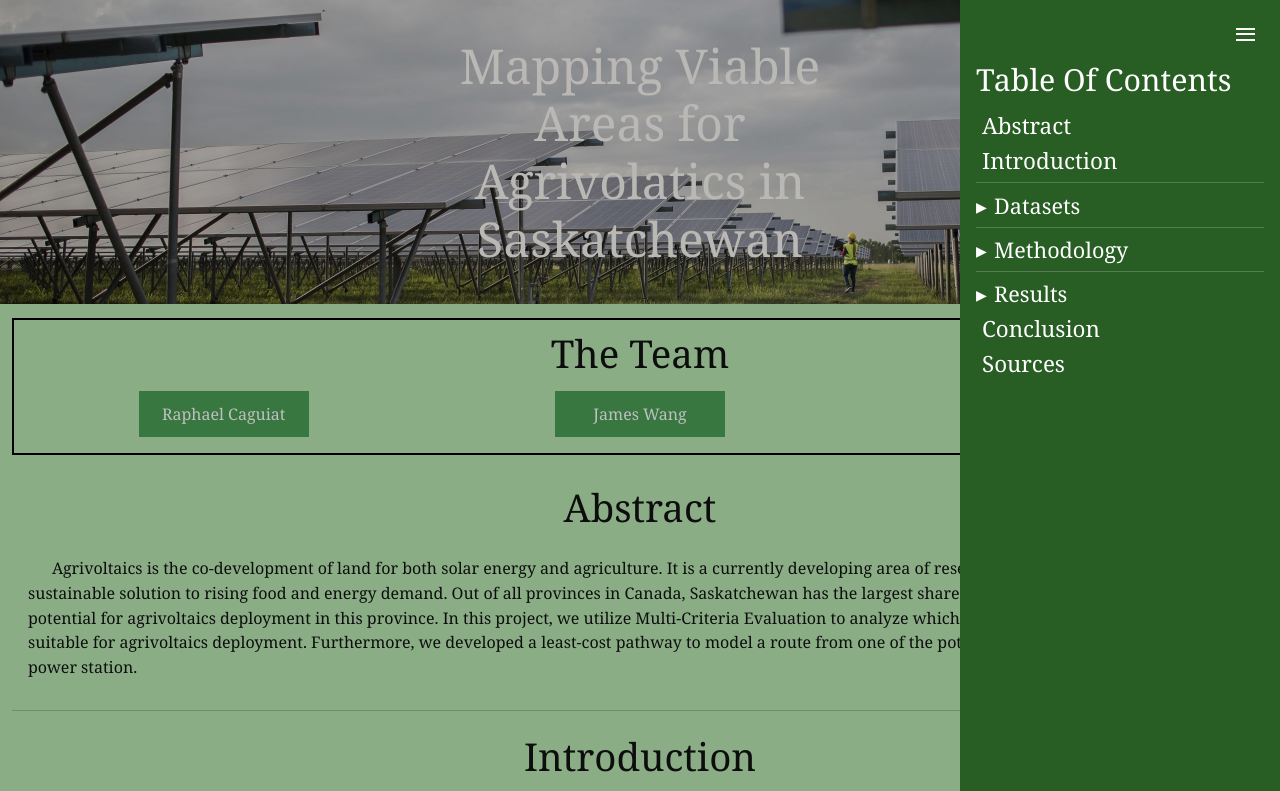
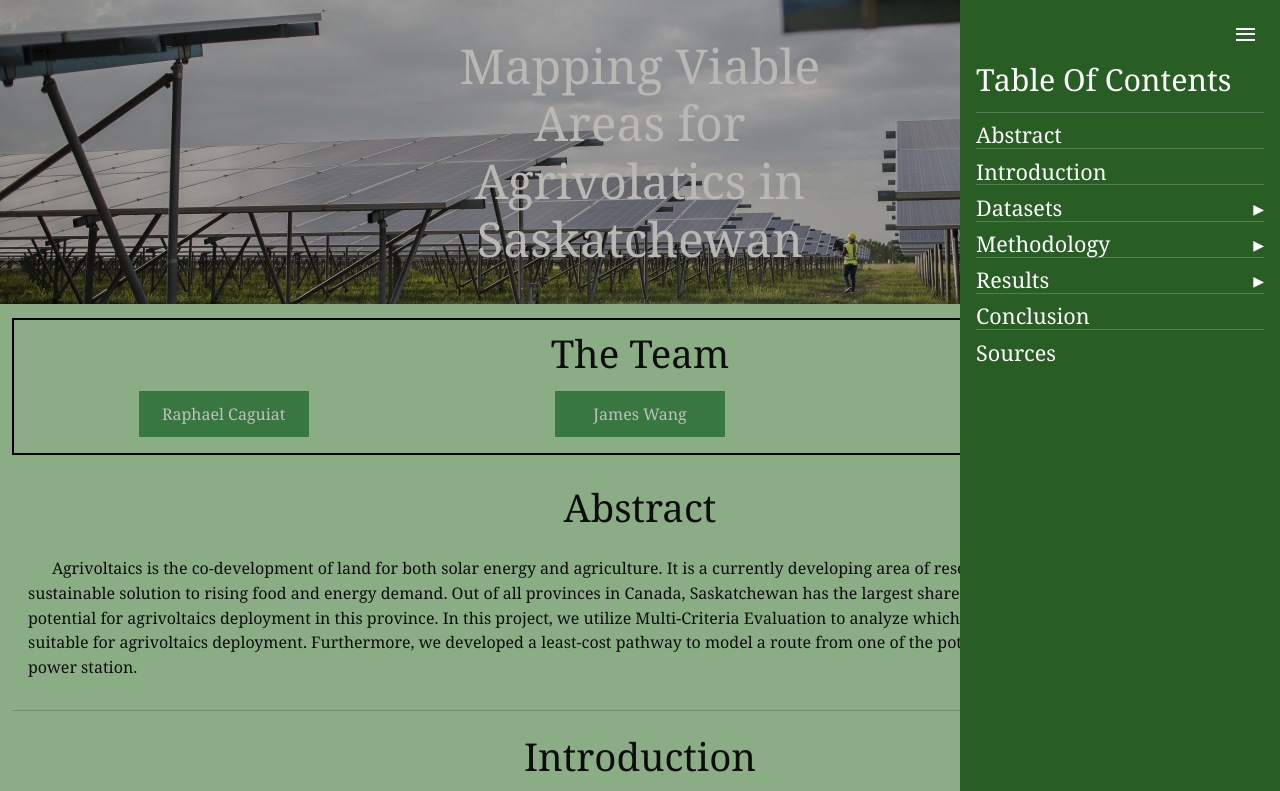
Before and after one commit to Lucia12248/agrivoltaic_website, a website built with Vite: page index.html in a window 1280 px wide. Both pictures are taken after a click on the button "Toggle table of contents". Shown: the top 791 px of the page. Built offline with nearby package versions, Linux system fonts and the light colour scheme.

Commit message:
more changes
Co-authored-by: Copilot <copilot@github.com>

```diff
--- a/src/main.ts
+++ b/src/main.ts
@@ -458,6 +458,7 @@ if (app) {
                 (item) =>
                   item.children?.length
                     ? `
+                      <div class="toc-main-item">
                         <details class="toc-group">
                           <summary class="toc-group-summary">${item.label}</summary>
                           <div class="toc-sub-links">
@@ -470,8 +471,9 @@ if (app) {
                               .join('')}
                           </div>
                         </details>
+                      </div>
                     `
-                    : `<button type="button" class="toc-link" data-target="${item.targetId}">${item.label}</button>`,
+                    : `<div class="toc-main-item"><button type="button" class="toc-link toc-main-link" data-target="${item.targetId}">${item.label}</button></div>`,
               )
               .join('')}
           </nav>
--- a/src/style.css
+++ b/src/style.css
@@ -488,6 +488,13 @@ h3 {
   text-align: center;
 }
 
+.results-prose h3 {
+  margin-top: 0.5rem;
+  padding-bottom: 0.35rem;
+  border-bottom: 1.5px solid rgba(17, 17, 17, 0.45);
+  text-align: left;
+}
+
 .sources-section {
   background: var(--paper);
   margin-left: -0.75rem;
@@ -610,12 +617,16 @@ body[data-toc-open='true'] .toc-backdrop {
 
 .toc-links {
   display: grid;
-  gap: 0.5rem;
+  gap: 0;
+}
+
+.toc-main-item {
+  border-top: 0.5px solid rgba(255, 255, 255, 0.2);
+  padding-top: 0.65rem;
 }
 
 .toc-group {
-  border-top: 0.5px solid rgba(255, 255, 255, 0.2);
-  padding-top: 0.65rem;
+  margin: 0;
 }
 
 .toc-group-summary {
@@ -625,11 +636,16 @@ body[data-toc-open='true'] .toc-backdrop {
   line-height: 1.15;
   display: flex;
   align-items: center;
-  gap: 0.45rem;
+  justify-content: space-between;
+  width: 100%;
+  margin: 0;
+  padding: 0;
 }
 
-.toc-group-summary::before {
+.toc-group-summary::after {
   content: '▸';
+  flex: 0 0 auto;
+  margin-left: 0.6rem;
   transition: transform 180ms ease;
 }
 
@@ -637,7 +653,11 @@ body[data-toc-open='true'] .toc-backdrop {
   display: none;
 }
 
-.toc-group[open] .toc-group-summary::before {
+.toc-group-summary::marker {
+  content: '';
+}
+
+.toc-group[open] .toc-group-summary::after {
   transform: rotate(90deg);
 }
 
@@ -661,6 +681,18 @@ body[data-toc-open='true'] .toc-backdrop {
   font-size: 1.4rem;
   line-height: 1.1;
   cursor: pointer;
+}
+
+.toc-main-link {
+  font-size: 1.35rem;
+  line-height: 1.15;
+  margin: 0;
+  padding: 0;
+}
+
+.toc-sub-links .toc-link {
+  font-size: 1.02rem;
+  line-height: 1.2;
 }
 
 .toc-sublink {
```
Lines whose indentation alone changed are shown as unchanged.
